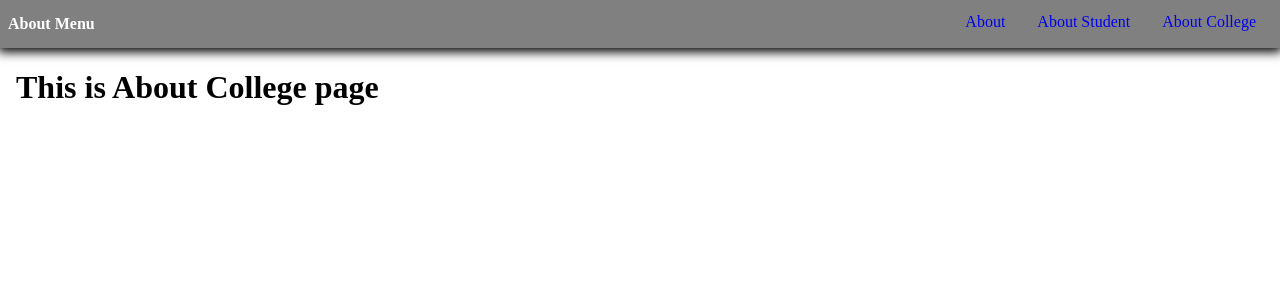
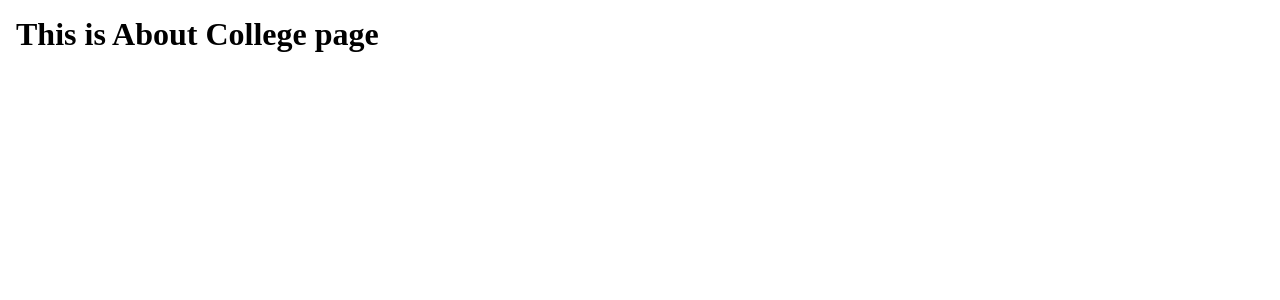
Before and after one commit to Nikhil1254/learn_nextjs, a Next.js app: page /about/aboutcollege in a window 1280 px wide. Shown: the top 300 px of the page. Built offline with nearby package versions, Linux system fonts and the light colour scheme.

Commit message:
added conditional layout

```diff
--- a/src/app/about/layout.js
+++ b/src/app/about/layout.js
@@ -1,9 +1,14 @@
+'use client';
 import Link from "next/link";
 import './about.css';
+import { usePathname } from "next/navigation";
 
 export default function Layout({ children }) {
+    const pathname = usePathname();
 
     return <div>
+        {
+            pathname !== "/about/aboutcollege" &&
             <nav className="navbar">
                 <h4>About Menu</h4>
                 <ul>
@@ -18,6 +23,7 @@ export default function Layout({ children }) {
                     </Link>
                 </ul>
             </nav>
+        }
         <div className="container">
             {
                 children
--- a/src/app/login/layout.js
+++ b/src/app/login/layout.js
@@ -4,7 +4,7 @@ import './login.css';
 export default function Layout({ children }) {
 
     return <>
-        <nav>
+        <nav className="navbar">
             <h4>Login Menu</h4>
             <ul>
                 <li><Link href="/login">Login</Link></li>
--- a/src/app/login/login.css
+++ b/src/app/login/login.css
@@ -1,4 +1,4 @@
-nav {
+.navbar {
     display: flex;
     justify-content: space-between;
     height: 3rem;
@@ -13,29 +13,29 @@ nav {
 }
 
 
-nav ul {
+.navbar ul {
     display: flex;
     gap: 1rem;
     list-style-type: none;
 }
 
-nav :last-child {
+.navbar :last-child {
     padding-right: 0.5rem;
 }
 
-nav :first-child {
+.navbar :first-child {
     padding-left: 0.5rem;
 }
 
-nav h4 {
+.navbar h4 {
     color: white;
 }
 
-nav a {
+.navbar a {
     text-decoration: none;
 }
 
-nav ul a:hover {
+.navbar ul a:hover {
     text-decoration: underline;
     color: white;
 }
--- a/src/app/page.js
+++ b/src/app/page.js
@@ -1,6 +1,7 @@
 'use client'
 import Link from "next/link";
 import { useRouter } from "next/navigation";
+import './main.css';
 
 const Home = () => {
     const router = useRouter();
```
Lines whose indentation alone changed are shown as unchanged.
